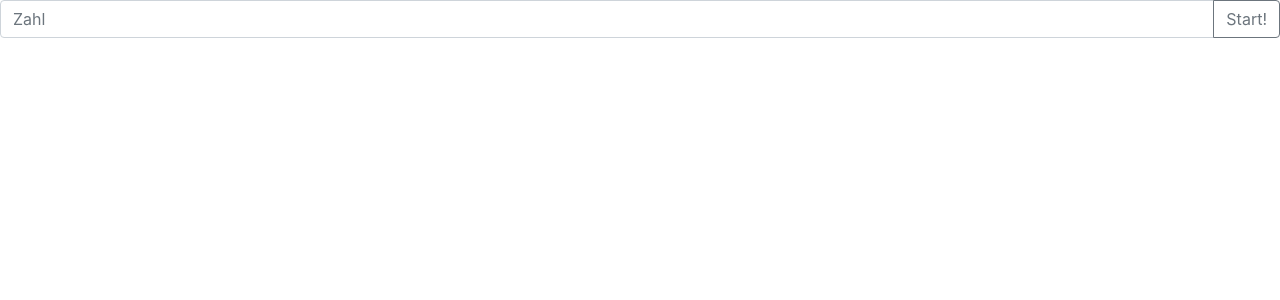
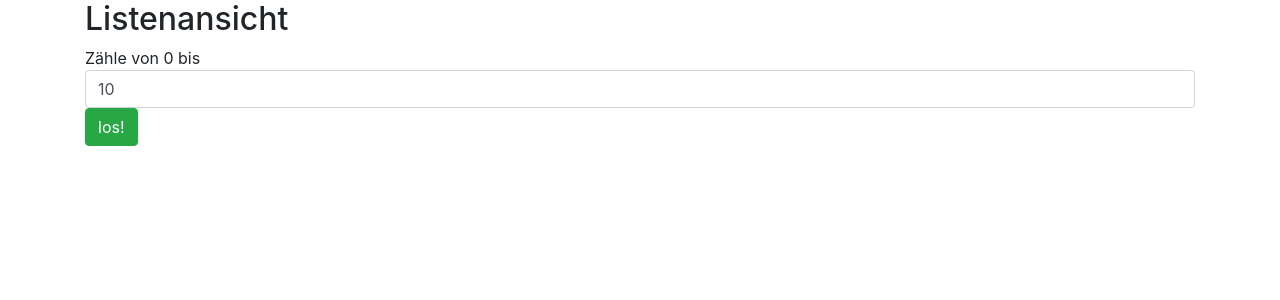
Before and after one commit to timonbarth/sabw2019-timon, an Angular app: page / in a window 1280 px wide. Shown: the top 300 px of the page. Built offline with nearby package versions, Linux system fonts and the light colour scheme.

Commit message:
2 files modified

```diff
--- a/src/app/listen/listen.component.html
+++ b/src/app/listen/listen.component.html
@@ -1,7 +1,13 @@
-
-<div class="input-group mb-3">
-  <input type="text" class="form-control" placeholder="Zahl" aria-label="Zahl" aria-describedby="button-addon2">
-  <div class="input-group-append">
-    <button class="btn btn-outline-secondary" type="button" id="button-addon2">Start!</button>
+<div class="container">
+	<div class="row">
+		<div class="col-12">
+			<h2>Listenansicht</h2>
+			<form>
+				Zähle von 0 bis <input type="number" name="ende"
+                   [(ngModel)]="ende" class="form-control" />
+        <button class="btn btn-success"
+          (click)="zaehle()">los!</button>
+      </form>
+    </div>
   </div>
 </div>
--- a/src/app/listen/listen.component.ts
+++ b/src/app/listen/listen.component.ts
@@ -7,9 +7,15 @@ import { Component, OnInit } from '@angular/core';
 })
 export class ListenComponent implements OnInit {
 
+  ende: number = 10;
+
   constructor() { }
 
   ngOnInit() {
   }
 
+  zaehle() {
+
+  }
+
 }
```
